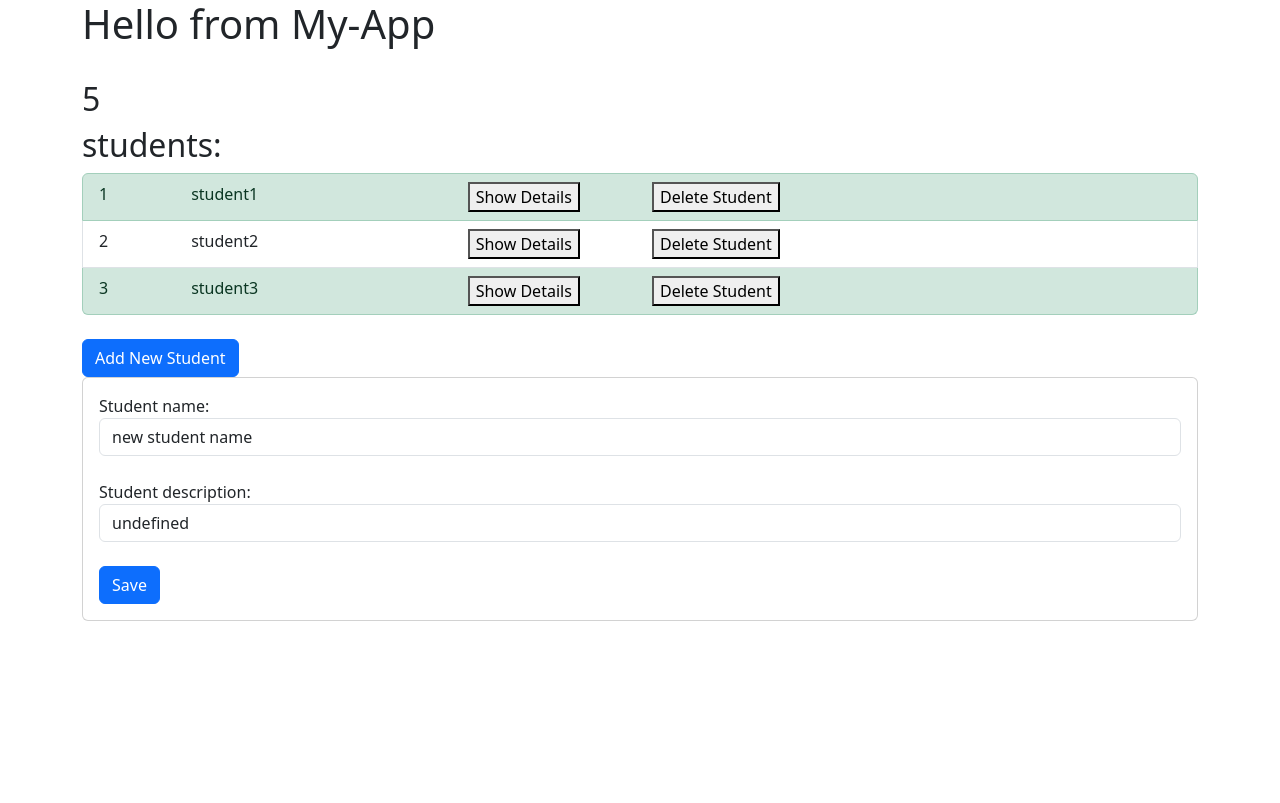
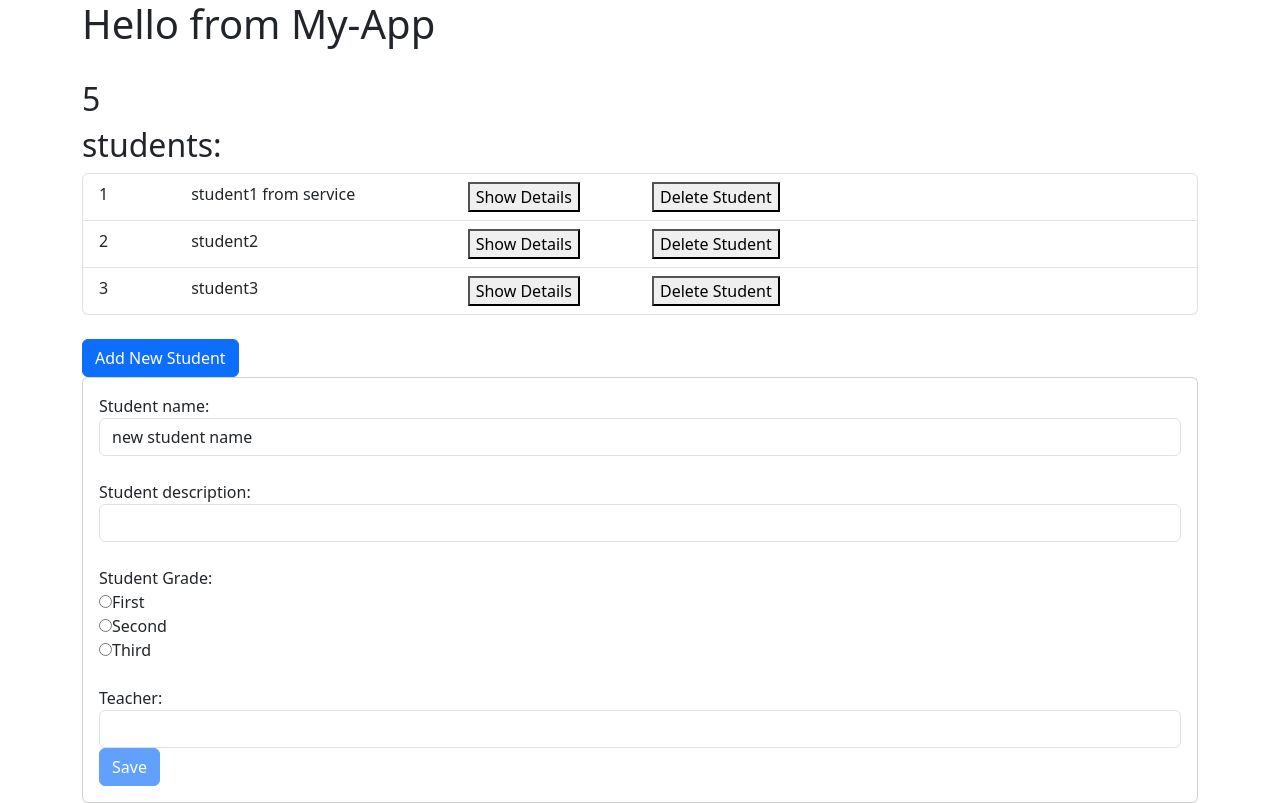
Before and after one commit to Leah2458git/Angular, an Angular app: page / in a window 1280 px wide. Both pictures are taken after a click on the button "Add New Student". Built offline with nearby package versions, Linux system fonts and the light colour scheme.

Commit message:
services

```diff
--- /dev/null
+++ b/src/app/student-list-form-md/student-list-form-md.component.html
@@ -0,0 +1,43 @@
+<div class="card" *ngIf="student">
+    <div class="card-body">
+        <form [formGroup]="studentForm">
+            <div class="form-group">
+                <label for="name">Student name:</label>
+                <input type="text" class="form-control" id="name" formControlName="name">
+                <ng-container *ngIf="studentForm.controls['name'].errors">
+                    <div class="alert alert-danger" *ngIf="studentForm.controls['name'].errors['required']"> This field is
+                        required</div>
+                    <div class="alert alert-danger" *ngIf="studentForm.controls['name'].errors['minlength']"> This field
+                        has to be at least 3 chars</div>
+
+                </ng-container>
+
+            </div>
+            <br />
+            <div class="form-group">
+                <label for="description">Student description:</label>
+                <input type="text" class="form-control" id="description" formControlName="description">
+            </div>
+            <br />
+            <div class="form-group">
+                <label for="grade">Student Grade:</label>
+                <br>
+                <input type="radio" value="grade.First" name="grade" formControlName="grade" />First
+                <br>
+                <input type="radio" value="grade.Second" name="grade" formControlName="grade" />Second
+                <br>
+                <input type="radio" value="grade.Third" name="grade" formControlName="grade" />Third
+            </div>
+            <br />
+            <div class="form-group">
+                <label for="teacherId">Teacher:</label>
+                <select class="form-control" formControlName="teacherId">
+                    <option *ngFor="let teacher of teacherList" [value]="teacher.id">{{teacher.name}}</option>
+                </select>
+            </div>
+            <button class="btn btn-primary" (click)="saveNewStudent()" [disabled]="!studentForm.valid">Save</button>
+        </form>
+
+    </div>
+
+</div>
--- /dev/null
+++ b/src/app/student-list-form-md/student-list-form-md.component.ts
@@ -0,0 +1,48 @@
+import { Component, EventEmitter, Input, Output } from '@angular/core';
+import { Grade, Student } from '../student.model';
+import { FormControl, FormGroup, Validators } from '@angular/forms';
+import { Teacher ,APP_TEACHERS} from '../teacher.mode';
+
+@Component({
+  selector: 'student-list-form-md',
+  templateUrl: './student-list-form-md.component.html',
+  styleUrls: ['./student-list-form-md.component.scss']
+})
+export class StudentListFormMdComponent {
+
+  private _student?:Student;
+  grade=Grade
+
+  studentForm!:FormGroup;
+
+  teacherList:Teacher[]=APP_TEACHERS;
+
+  public get student():Student | undefined{
+    return this._student
+  }
+
+  @Input()
+  public set student(value:Student | undefined){
+    this._student=value
+    if(this.student!=undefined){
+      this.studentForm=new FormGroup({
+        "name":new FormControl(this.student.name,[Validators.required,Validators.minLength(3)]),
+        "description":new FormControl(this.student.description,Validators.required),
+        "id":new FormControl(this.student.id),
+        "grade":new FormControl(this.student.grade,Validators.required),
+        "teacherId":new FormControl(this.student.teacherId)
+      })
+    }
+
+  }
+
+  @Output()
+  onSaveStudent:EventEmitter<Student>=new EventEmitter();
+
+
+  saveNewStudent(){
+    this.student=this.studentForm.value
+    this.onSaveStudent.emit(this.student)
+  }
+
+}
--- a/src/app/student-list/student-list.component.html
+++ b/src/app/student-list/student-list.component.html
@@ -1,8 +1,7 @@
 <h2>students:</h2>
 <ul class="list-group">
     <li *ngFor = "let student of students" class="list-group-item"
-    [ngClass]="{'active': selectedStudent && student.id==selectedStudent.id,
-                'list-group-item-success':student.done
+    [ngClass]="{'active': selectedStudent && student.id==selectedStudent.id
     }">
         <div class="row">
             <div class="col-1">{{student.id}}</div>
@@ -25,4 +24,6 @@
 
 <br/>
 
-<student-details [student]="selectedStudent" (onSaveNewStudent)="addNewStudentToList($event)"></student-details>
+<!-- <student-details [student]="selectedStudent" (onSaveNewStudent)="addNewStudentToList($event)"></student-details> -->
+
+<student-list-form-md [student]="selectedStudent" (onSaveStudent)="saveStudentToList($event)"></student-list-form-md>
--- a/src/app/student-list/student-list.component.ts
+++ b/src/app/student-list/student-list.component.ts
@@ -1,5 +1,6 @@
 import { Component } from '@angular/core';
 import { Student } from '../student.model';
+import { StudentService } from '../student.service';
 
 @Component({
   selector: 'student-list',
@@ -7,10 +8,7 @@ import { Student } from '../student.model';
 })
 export class StudentListComponent {
 
-    students:Student[]=[
-      {id:1,name:"student1",description:"aaa",done:true},
-      {id:2,name:"student2",description:"bbb",done:false},
-      {id:3,name:"student3" ,done:true}]
+    students:Student[]=this._studentService.getStudents()
 
     deleteStudent(student:Student){
       let indexToDelete=this.students.indexOf(student);
@@ -28,8 +26,23 @@ export class StudentListComponent {
 
     }
 
-    addNewStudentToList(studentToAdd:Student){
-      this.students.push(studentToAdd)
+    saveStudentToList(studentToSave:Student){
+      if(studentToSave.id==0){
+        studentToSave.id=this.students.length+1;
+        this.students.push(studentToSave)
+    }
+      else{
+        let studentToUpdate=this.students.filter(x=>x.id==studentToSave.id)[0];
+        let index=this.students.indexOf(studentToUpdate);
+        this.students[index]=studentToSave;
+      }
       this.selectedStudent=null as any;
     }
+
+    constructor(private _studentService:StudentService){
+      this._studentService.getStudentsSlowly().then((studentList)=>{
+        console.log(studentList)
+        // this.students=studentList;
+      })
+    }
 }
--- a/src/app/student.model.ts
+++ b/src/app/student.model.ts
@@ -2,9 +2,22 @@ export class Student{
     id!:number ;
     name!:string;
     description?:string;
-    done?:boolean
+    grade?:Grade;
+    teacherId?:number;
 
     constructor(name:string){
+        this.id=0
         this.name=name
     }
 }
+
+export enum Grade{
+    First=1,
+    Second=2,
+    Third=3,
+    Fourth=4,
+    Fifth=5,
+    sixth=6,
+    seventh=7,
+    eighth=8
+}
--- /dev/null
+++ b/src/app/student.service.ts
@@ -0,0 +1,26 @@
+import { Injectable } from "@angular/core";
+import { Student } from "./student.model";
+
+const STUDENTS: Student[] = [
+    { id: 1, name: "student1 from service", description: "aaa" },
+    { id: 2, name: "student2", description: "bbb" },
+    { id: 3, name: "student3" }];
+
+@Injectable()
+export class StudentService {
+
+
+    getStudents(): Student[] {
+        return STUDENTS
+    }
+
+    getStudentsSlowly(): Promise<Student[]> {
+        return new Promise((res, rej) => {
+            setTimeout(()=>{
+                res(STUDENTS)
+            },(3000))
+
+            }
+        )
+    }
+}
--- /dev/null
+++ b/src/app/teacher.mode.ts
@@ -0,0 +1,7 @@
+export class Teacher{
+    id!:number ;
+    name!:string;
+
+}
+
+export const APP_TEACHERS:Teacher[]=[{id:1,name:"Sara"},{id:2,name:"Chana"},{id:3,name:"Rivka"}]
```
Also changed, not shown: src/app/app.module.ts (+6 -2 lines), src/app/student-list-form-md/student-list-form-md.component.scss (added).
